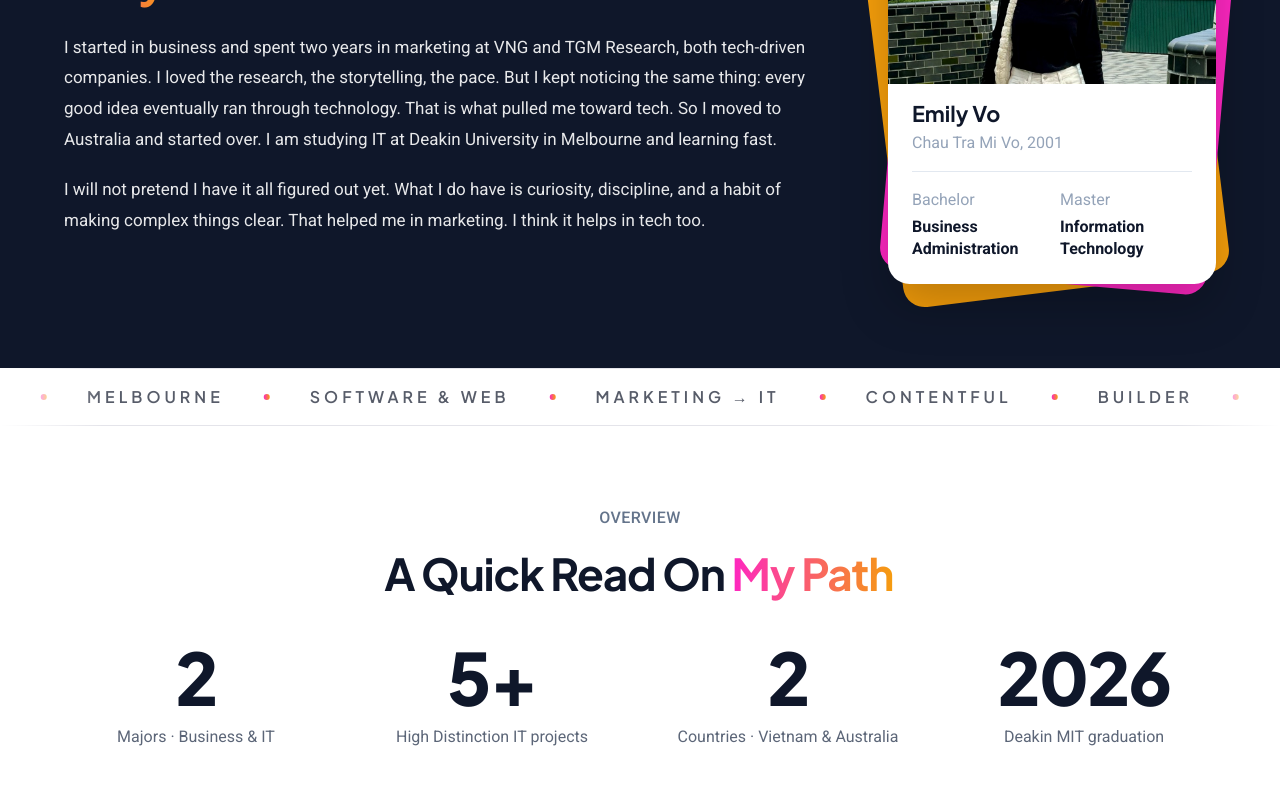
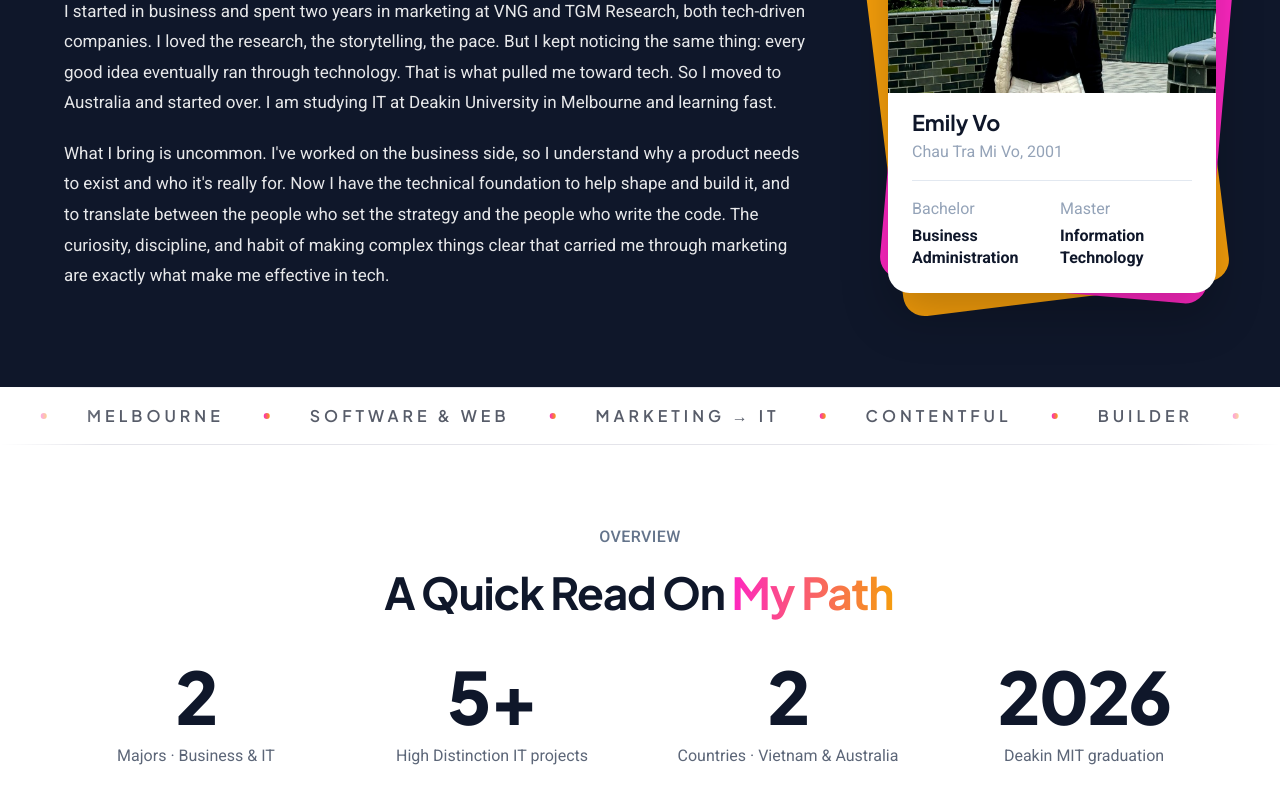
Before and after one commit to mivo1101/emily-vo-portfolio, a Next.js app: page / in a window 1280 px wide. Shown: the part 960-1760 px from the top of the page. Built offline with nearby package versions, Linux system fonts and the light colour scheme.

Commit message:
Update content of the About Me section

```diff
--- a/src/data/beyond-gallery.ts
+++ b/src/data/beyond-gallery.ts
@@ -36,14 +36,14 @@ export const beyondGalleryItems: BeyondGalleryItem[] = [
     image: "/images/beyond/vlog-mirror.png",
     alt: "Vlogging in a mirror selfie",
     description:
-      'I also enjoy vlogging and editing when I have a smooth for. Or maybe just filling up my phone storage with footage I\'ll edit "someday" haha!',
+      'I also enjoy vlogging and editing when I have a mood for. Or maybe just filling up my phone storage with footage I\'ll edit "someday" haha!',
     tileClass: "beyond-tile-vlog",
   },
   {
     id: "basketball",
     image: "/images/beyond/basketball.png",
     alt: "High school basketball game",
-    description: "I was a key player of my high school's basketball team",
+    description: "I was a key player of my high school's basketball team.",
     tileClass: "beyond-tile-basketball",
   },
   {
--- a/src/data/site.ts
+++ b/src/data/site.ts
@@ -15,7 +15,7 @@ export const site = {
     label: "About me",
     paragraphs: [
       "I started in business and spent two years in marketing at VNG and TGM Research, both tech-driven companies. I loved the research, the storytelling, the pace. But I kept noticing the same thing: every good idea eventually ran through technology. That is what pulled me toward tech. So I moved to Australia and started over. I am studying IT at Deakin University in Melbourne and learning fast.",
-      "I will not pretend I have it all figured out yet. What I do have is curiosity, discipline, and a habit of making complex things clear. That helped me in marketing. I think it helps in tech too.",
+      "What I bring is uncommon. I've worked on the business side, so I understand why a product needs to exist and who it's really for. Now I have the technical foundation to help shape and build it, and to translate between the people who set the strategy and the people who write the code. The curiosity, discipline, and habit of making complex things clear that carried me through marketing are exactly what make me effective in tech.",
     ],
     card: {
       name: "Emily Vo",
```
